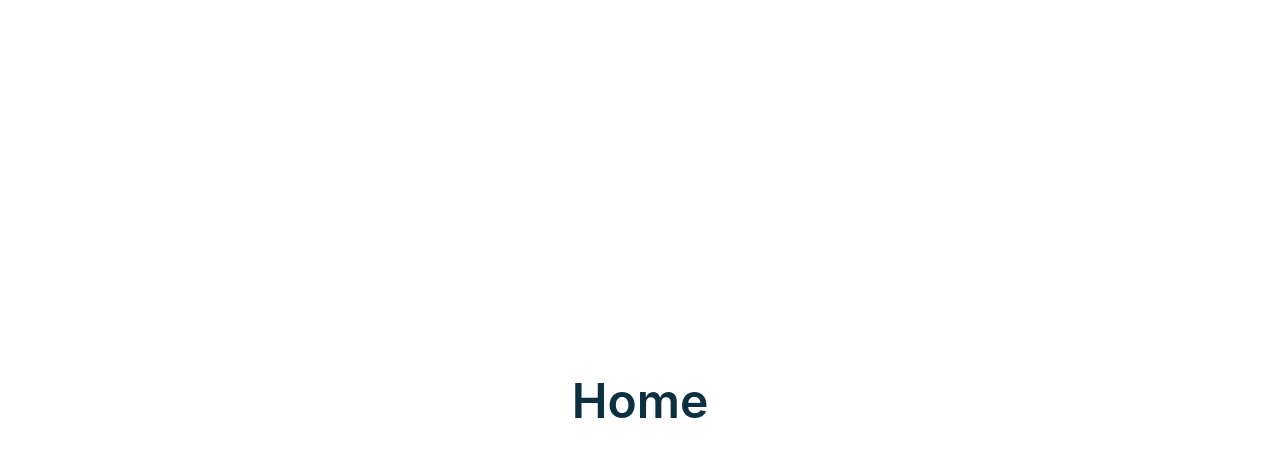
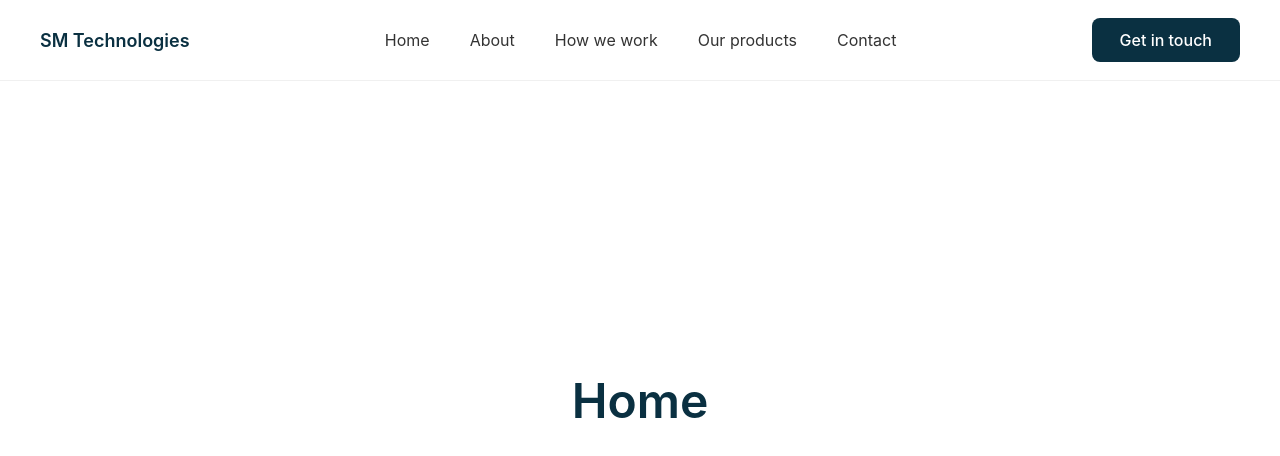
Before and after one commit to mateoLorenzo/smt-landing, a Next.js app: page / in a window 1280 px wide. Shown: the top 456 px of the page. Built offline with nearby package versions, Linux system fonts and the light colour scheme.

Commit message:
Added header component

```diff
--- /dev/null
+++ b/src/app/components/Header.module.css
@@ -0,0 +1,105 @@
+.header {
+  position: fixed;
+  top: 0;
+  left: 0;
+  right: 0;
+  background-color: rgba(255, 255, 255, 0.98);
+  backdrop-filter: blur(10px);
+  border-bottom: 1px solid rgba(0, 0, 0, 0.06);
+  z-index: 1000;
+  padding: 0 40px;
+}
+
+.container {
+  max-width: 1400px;
+  margin: 0 auto;
+  display: flex;
+  align-items: center;
+  justify-content: space-between;
+  height: 80px;
+}
+
+.logo {
+  font-size: 18px;
+  font-weight: 600;
+  color: var(--color-primary);
+}
+
+.logo a {
+  transition: opacity 0.2s;
+}
+
+.logo a:hover {
+  opacity: 0.7;
+}
+
+.nav {
+  display: flex;
+  gap: 40px;
+  align-items: center;
+}
+
+.nav a {
+  font-size: 16px;
+  color: var(--color-text);
+  transition: color 0.2s;
+  font-weight: 400;
+}
+
+.nav a:hover {
+  color: var(--color-primary);
+}
+
+.cta {
+  display: flex;
+}
+
+.ctaButton {
+  background-color: var(--color-primary);
+  color: white;
+  padding: 12px 28px;
+  border-radius: 8px;
+  font-size: 16px;
+  font-weight: 500;
+  transition: all 0.2s;
+}
+
+.ctaButton:hover {
+  background-color: #0a4051;
+  transform: translateY(-1px);
+  box-shadow: 0 4px 12px rgba(10, 48, 65, 0.2);
+}
+
+/* Responsive */
+@media (max-width: 1024px) {
+  .header {
+    padding: 0 24px;
+  }
+
+  .nav {
+    gap: 24px;
+  }
+
+  .nav a {
+    font-size: 15px;
+  }
+}
+
+@media (max-width: 768px) {
+  .container {
+    height: 70px;
+  }
+
+  .nav {
+    display: none;
+  }
+
+  .logo {
+    font-size: 16px;
+  }
+
+  .ctaButton {
+    padding: 10px 20px;
+    font-size: 14px;
+  }
+}
--- /dev/null
+++ b/src/app/components/Header.tsx
@@ -0,0 +1,27 @@
+import styles from "./Header.module.css";
+
+export default function Header() {
+  return (
+    <header className={styles.header}>
+      <div className={styles.container}>
+        <div className={styles.logo}>
+          <a href="#home">SM Technologies</a>
+        </div>
+
+        <nav className={styles.nav}>
+          <a href="#home">Home</a>
+          <a href="#what-we-do">About</a>
+          <a href="#how-we-work">How we work</a>
+          <a href="#products-platforms">Our products</a>
+          <a href="#contact">Contact</a>
+        </nav>
+
+        <div className={styles.cta}>
+          <a href="#contact" className={styles.ctaButton}>
+            Get in touch
+          </a>
+        </div>
+      </div>
+    </header>
+  );
+}
--- a/src/app/page.tsx
+++ b/src/app/page.tsx
@@ -1,7 +1,10 @@
 import styles from "./page.module.css";
+import Header from "./components/Header";
 
 export default function Home() {
   return (
+    <>
+      <Header />
       <div className={styles.page}>
         <section className={styles.section} id="home">
           <h1>Home</h1>
@@ -31,5 +34,6 @@ export default function Home() {
           <h1>Contact us</h1>
         </section>
       </div>
+    </>
   );
 }
```
Lines whose indentation alone changed are shown as unchanged.
